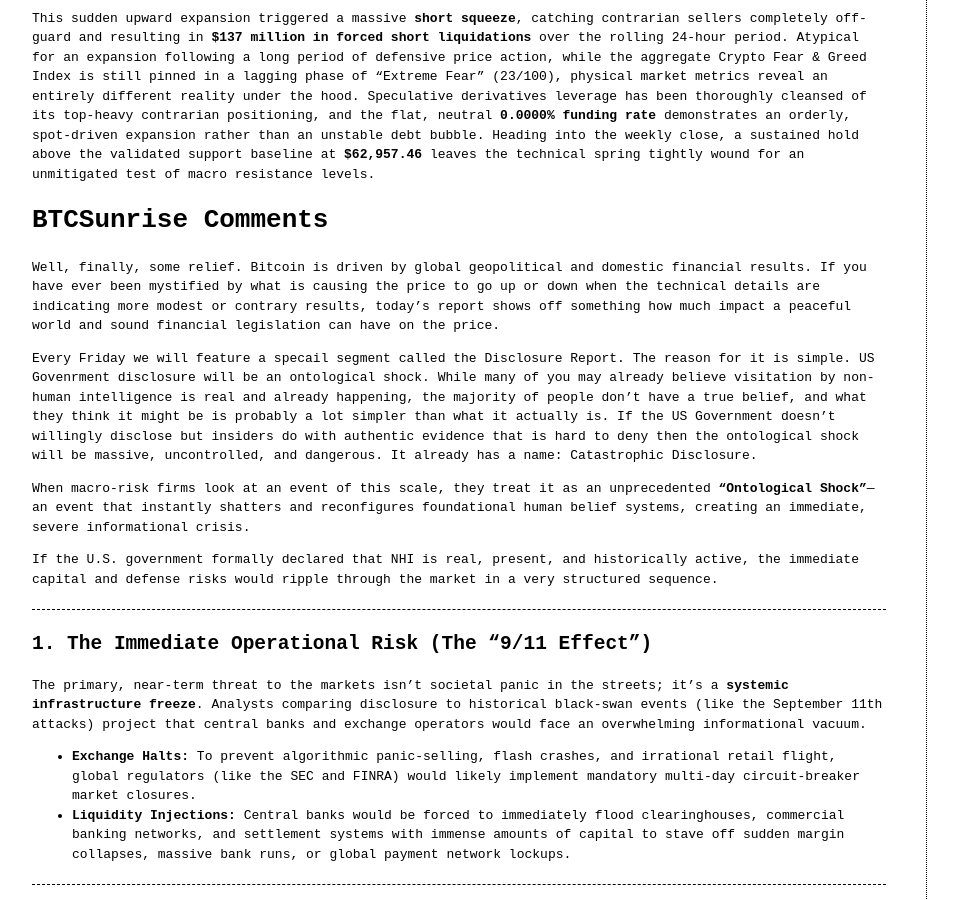
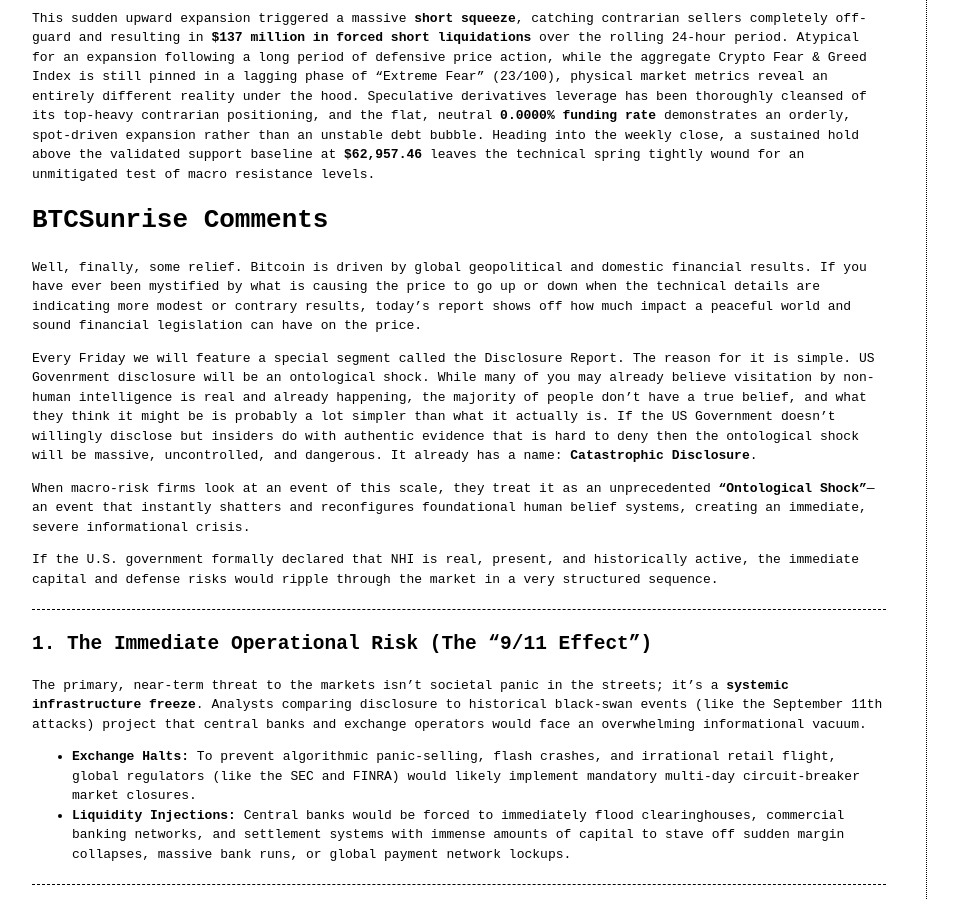
Before and after one commit to Nectarineimp/BTCSunrise, a Jekyll site: the page built from _posts/2026-07-10-intel.md, in a window 1280 px wide and 900 px high, scrolled down 1462 px. Shown: the whole window, without its empty margins (8-966 px from the left). Built offline with Jekyll 4.4.1, drawn with Linux system fonts in a browser that asks for light colours.

Commit message:
Spelin mistakes. haha

```diff
--- a/_posts/2026-07-10-intel.md
+++ b/_posts/2026-07-10-intel.md
@@ -40,9 +40,9 @@ The market structure staged a high-velocity reversal over the last 24 hours, piv
 This sudden upward expansion triggered a massive **short squeeze**, catching contrarian sellers completely off-guard and resulting in **$137 million in forced short liquidations** over the rolling 24-hour period. Atypical for an expansion following a long period of defensive price action, while the aggregate Crypto Fear & Greed Index is still pinned in a lagging phase of "Extreme Fear" (23/100), physical market metrics reveal an entirely different reality under the hood. Speculative derivatives leverage has been thoroughly cleansed of its top-heavy contrarian positioning, and the flat, neutral **0.0000% funding rate** demonstrates an orderly, spot-driven expansion rather than an unstable debt bubble. Heading into the weekly close, a sustained hold above the validated support baseline at **$62,957.46** leaves the technical spring tightly wound for an unmitigated test of macro resistance levels.
 
 # BTCSunrise Comments
-Well, finally, some relief. Bitcoin is driven by global geopolitical and domestic financial results. If you have ever been mystified by what is causing the price to go up or down when the technical details are indicating more modest or contrary results, today's report shows off something how much impact a peaceful world and sound financial legislation can have on the price.
+Well, finally, some relief. Bitcoin is driven by global geopolitical and domestic financial results. If you have ever been mystified by what is causing the price to go up or down when the technical details are indicating more modest or contrary results, today's report shows off how much impact a peaceful world and sound financial legislation can have on the price.
 
-Every Friday we will feature a specail segment called the Disclosure Report. The reason for it is simple. US Govenrment disclosure will be an ontological shock. While many of you may already believe visitation by non-human intelligence is real and already happening, the majority of people don't have a true belief, and what they think it might be is probably a lot simpler than what it actually is. If the US Government doesn't willingly disclose but insiders do with authentic evidence that is hard to deny then the ontological shock will be massive, uncontrolled, and dangerous. It already has a name: Catastrophic Disclosure.
+Every Friday we will feature a special segment called the Disclosure Report. The reason for it is simple. US Govenrment disclosure will be an ontological shock. While many of you may already believe visitation by non-human intelligence is real and already happening, the majority of people don't have a true belief, and what they think it might be is probably a lot simpler than what it actually is. If the US Government doesn't willingly disclose but insiders do with authentic evidence that is hard to deny then the ontological shock will be massive, uncontrolled, and dangerous. It already has a name: **Catastrophic Disclosure**.
 
 When macro-risk firms look at an event of this scale, they treat it as an unprecedented **"Ontological Shock"**—an event that instantly shatters and reconfigures foundational human belief systems, creating an immediate, severe informational crisis.
 
```
